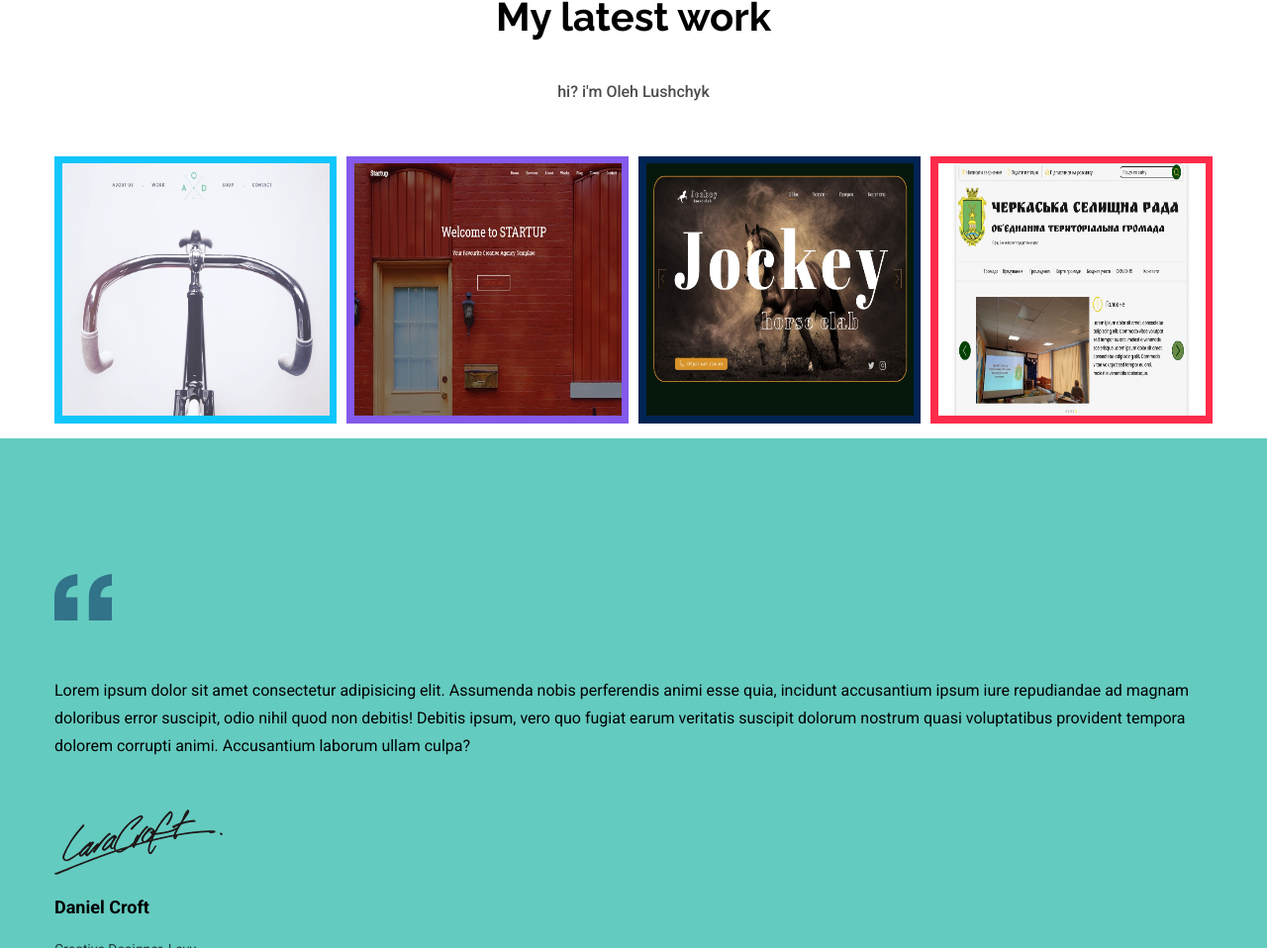
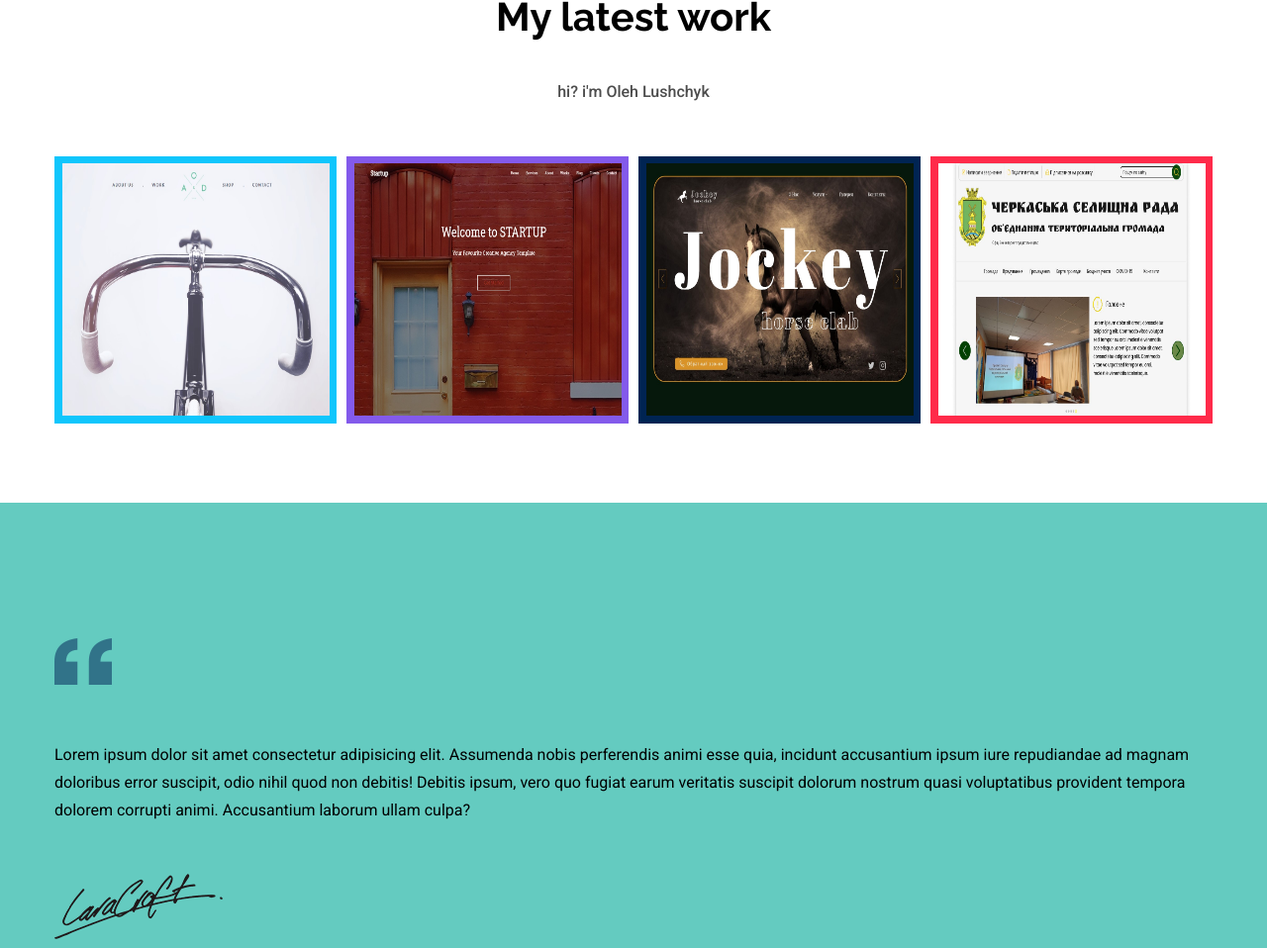
Before and after one commit to LushchykOleh/portfolio, a website built with webpack: page src/index.html in a window 1280 px wide. Shown: the part 3210-4168 px from the top of the page at 99% size. Built offline with nearby package versions, Linux system fonts and the light colour scheme.

Commit message:
add strouck

```diff
--- a/src/scss/_work.scss
+++ b/src/scss/_work.scss
@@ -30,6 +30,7 @@
     justify-content: space-between;
     flex-wrap: wrap;
     margin: 15px 0;
+    padding-bottom: 65px;
 
     .box {
       /*width: calc(25% - 15px);*/
```
Also changed, not shown: dist/css/style.css, 1 other file.
